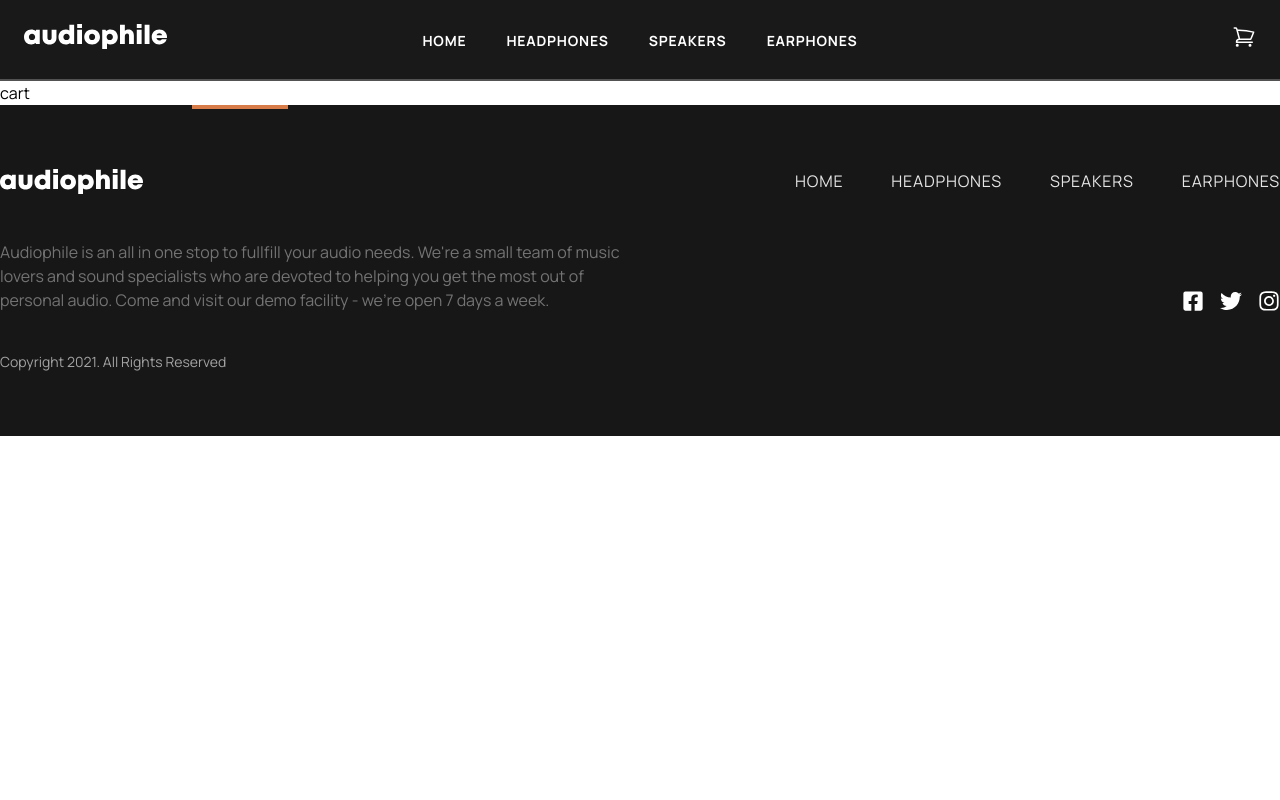
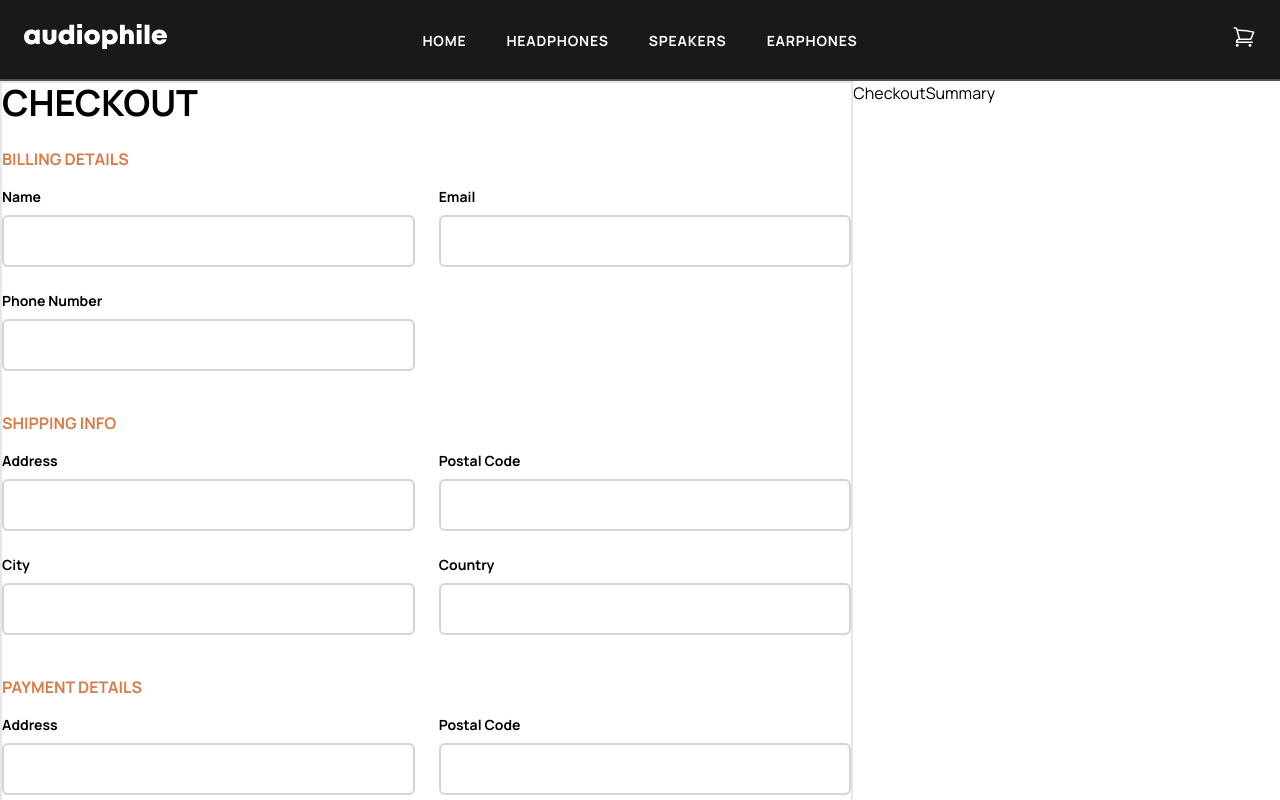
Before and after one commit to Jack-LP/audiophile, a Next.js app: page /checkout in a window 1280 px wide. Shown: the top 800 px of the page. Built offline with nearby package versions, Linux system fonts and the light colour scheme.

Commit message:
Created checkout page

```diff
--- a/components/Cart/CartModal.jsx
+++ b/components/Cart/CartModal.jsx
@@ -1,4 +1,5 @@
 import React, { useContext } from 'react';
+import Link from 'next/link';
 import CartItem from './CartItem';
 import AppContext from '../../context/AppContext';
 import formatCurrency from '../../utilities/formatCurrency';
@@ -51,12 +52,14 @@ const CartModal = ({ showModal, setShowModal }) => {
                 £ {formatCurrency(totalPrice)}
               </span>
             </div>
-            <button
-              className='bg-pale-orange text-white
+            <Link href='/checkout' onClick={() => setShowModal(false)}>
+              <button
+                className='bg-pale-orange text-white
         uppercase font-bold py-3 px-10 text-sm w-full'
-            >
-              Checkout
-            </button>
+              >
+                Checkout
+              </button>
+            </Link>
           </>
         )}
       </div>
--- /dev/null
+++ b/components/Checkout/CheckoutForm.jsx
@@ -0,0 +1,58 @@
+import React from 'react';
+
+const CustomInput = ({ label, type, name }) => {
+  return (
+    <div className='flex flex-col gap-2'>
+      <label htmlFor={name} className='font-bold text-sm'>
+        {label}
+      </label>
+      <input
+        type={type}
+        name={name}
+        className='border-2 rounded-md p-3 border-neutral-300 outline-none'
+      />
+    </div>
+  );
+};
+
+const CheckoutForm = () => {
+  return (
+    <div className='col-span-2 flex flex-col gap-6 border-2'>
+      <h1 className='font-bold text-4xl uppercase'>Checkout</h1>
+      <form action='' className='flex flex-col gap-10'>
+        <div className='flex flex-col gap-4'>
+          <strong className='uppercase text-pale-orange'>
+            Billing Details
+          </strong>
+          <div className='grid grid-cols-2 grid-rows-2 gap-6'>
+            <CustomInput type={'text'} name={'name'} label={'Name'} />
+            <CustomInput type={'email'} name={'email'} label={'Email'} />
+            <CustomInput type={'tel'} name={'phone'} label={'Phone Number'} />
+          </div>
+        </div>
+        <div className='flex flex-col gap-4'>
+          <strong className='uppercase text-pale-orange'>Shipping Info</strong>
+          <div className='grid grid-cols-2 grid-rows-2 gap-6'>
+            <CustomInput type={'text'} name={'address'} label={'Address'} />
+            <CustomInput type={'text'} name={'post'} label={'Postal Code'} />
+            <CustomInput type={'text'} name={'city'} label={'City'} />
+            <CustomInput type={'text'} name={'country'} label={'Country'} />
+          </div>
+        </div>
+        <div className='flex flex-col gap-4'>
+          <strong className='uppercase text-pale-orange'>
+            Payment Details
+          </strong>
+          <div className='grid grid-cols-2 grid-rows-2 gap-6'>
+            <CustomInput type={'text'} name={'address'} label={'Address'} />
+            <CustomInput type={'text'} name={'post'} label={'Postal Code'} />
+            <CustomInput type={'text'} name={'city'} label={'City'} />
+            <CustomInput type={'text'} name={'country'} label={'Country'} />
+          </div>
+        </div>
+      </form>
+    </div>
+  );
+};
+
+export default CheckoutForm;
--- /dev/null
+++ b/components/Checkout/CheckoutSummary.jsx
@@ -0,0 +1,7 @@
+import React from 'react';
+
+const CheckoutSummary = () => {
+  return <div>CheckoutSummary</div>;
+};
+
+export default CheckoutSummary;
--- a/pages/checkout.jsx
+++ b/pages/checkout.jsx
@@ -1,7 +1,14 @@
 import React from 'react';
+import CheckoutForm from '../components/Checkout/CheckoutForm';
+import CheckoutSummary from '../components/Checkout/CheckoutSummary';
 
 const checkout = () => {
-  return <div>cart</div>;
+  return (
+    <div className='container mx-auto grid grid-cols-3'>
+      <CheckoutForm />
+      <CheckoutSummary />
+    </div>
+  );
 };
 
 export default checkout;
```
